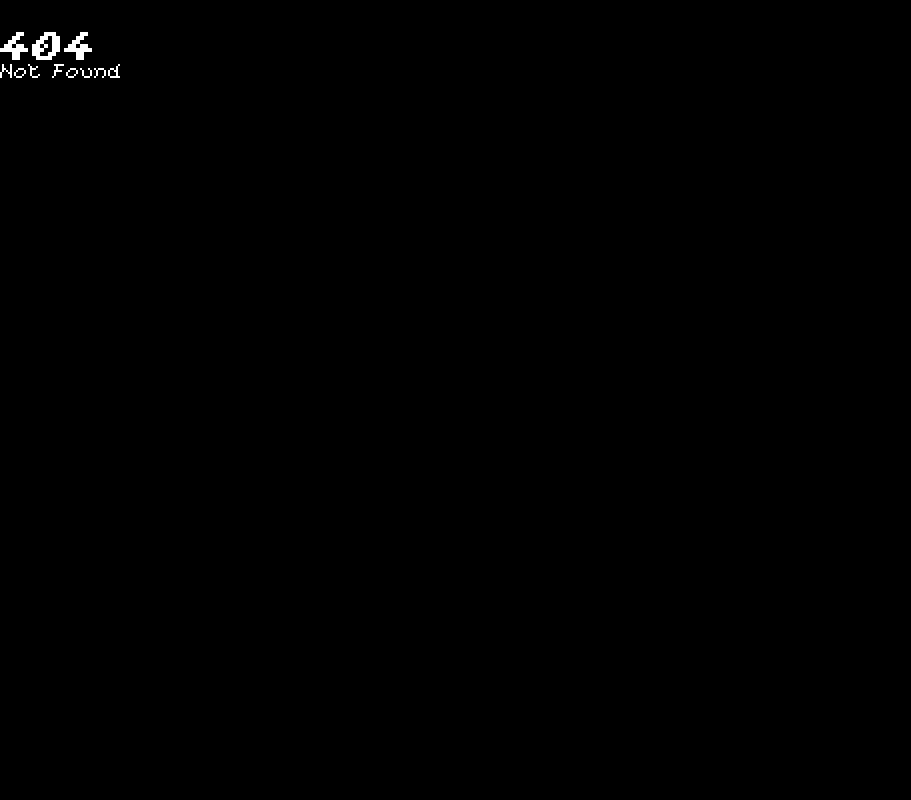
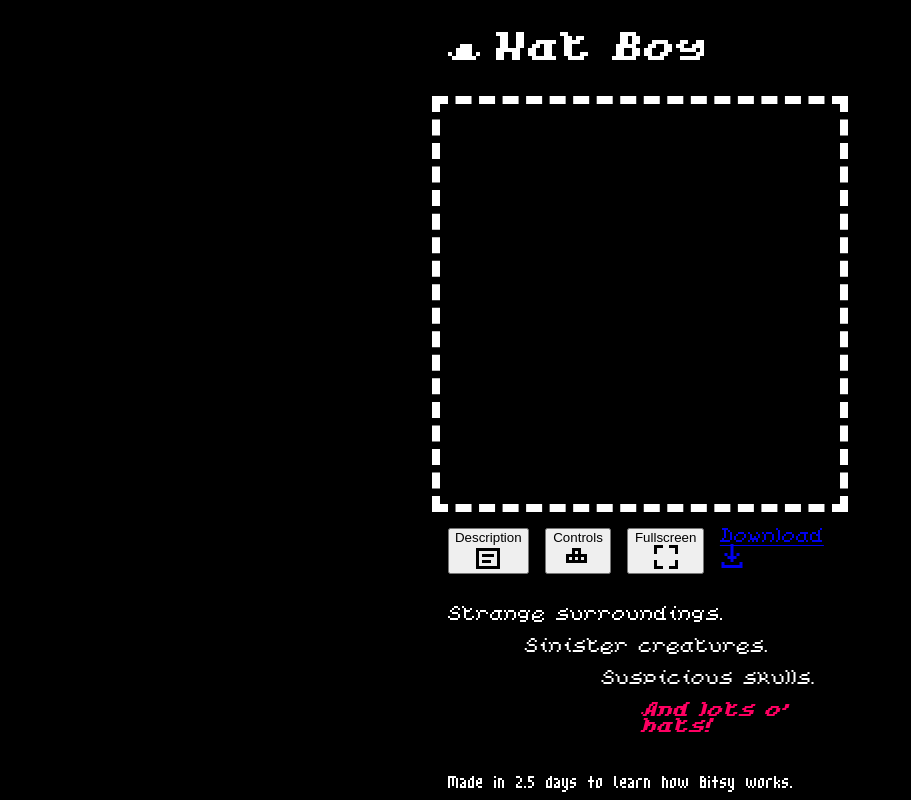
Before and after one commit to SamTF/web-games-library, a SvelteKit app: page /hat-boy in a window 1280 px wide. Before the commit this address had no page. Shown: the whole page, without its empty margins (0-911 px from the left). Built offline with nearby package versions, Linux system fonts and the light colour scheme.

Commit message:
Finished Hat Boy page

```diff
--- /dev/null
+++ b/src/routes/hat-boy/+page.svelte
@@ -0,0 +1,192 @@
+<!-- Page for the HAT BOY game -->
+
+<!-- JS -->
+<script>
+    import Meta from "$components/UI/Meta.svelte";
+    import {requestFullscreen} from '$lib/fullscreen'
+
+    let showText = { description: true, controls: false }
+
+    const toggleText = ( showDescription ) => {
+        showText.description = showDescription
+        showText.controls = !showDescription
+    }
+
+    // fullscreen
+    let fsContainer = null
+
+    const fullscreen = () => {
+        console.log("fullscreen time")
+        console.log(fsContainer)
+        requestFullscreen(fsContainer)
+    }
+</script>
+
+<!-- META -->
+<Meta
+    title={"Hat Boy"}
+    description={"Strange surroundings. Sinister creatures. Suspicious skulls. And lots o' hats!"}
+    thumbnail={"/games/hat-boy/icon.gif"}
+/>
+
+<!-- HTML -->
+<svelte:head>
+  <link rel="icon" type="image/gif" href={"/games/hat-boy/icon.gif"} />
+</svelte:head>
+
+<main class="center">
+    <div class="game-container">
+        <div class="game-header">
+            <img src="/games/hat-boy/icon.gif" alt="game-icon" class="game-icon">
+            <h1 class="game-title">Hat Boy</h1>
+        </div>
+
+        <iframe
+            src="/games/hat-boy/hat_boy.html"
+            class="game-frame"
+            title="GAME"
+            id="game_drop"
+            frameborder="0"
+            scrolling="no"
+            allowfullscreen="true"
+            allowtransparency="true"
+            webkitallowfullscreen="true"
+            msallowfullscreen="true"
+            allow="autoplay; fullscreen *; geolocation; microphone; camera; midi; monetization; xr-spatial-tracking; gamepad; gyroscope; accelerometer; xr; cross-origin-isolated"
+            bind:this={fsContainer}
+        />
+
+        <div class="buttons">
+            <!-- Show Description -->
+            <button
+                class="btn-icon"
+                on:click={() => toggleText(true)}
+            >
+                <span>Description</span>
+                <svg class="icon" xmlns="http://www.w3.org/2000/svg" viewBox="0 0 8 8"><path fill="currentColor" d="M0 1v7h8V1H0zm7 6H1V2h6v5zM2 5h3v1H2zm0-2h4v1H2z"/></svg>
+            </button>
+
+            <!-- Show Controls -->
+            <button
+                class="btn-icon"
+                on:click={() => toggleText(false)}
+            >
+                <span>Controls</span>
+                <svg class="icon" xmlns="http://www.w3.org/2000/svg" viewBox="0 0 8 8"><path fill="currentColor" d="M5 3V1H2v2H0v3h7V3H5zM2 5H1V4h1v1zm2 0H3V4h1v1zm0-2H3V2h1v1zm2 2H5V4h1v1z"/></svg>
+            </button>
+
+            <!-- Enter Fullscreen Mode -->
+            <button
+                class="btn-icon"
+                on:click={fullscreen}
+            >
+                <span>Fullscreen</span>
+                <svg class="icon" xmlns="http://www.w3.org/2000/svg" viewBox="0 0 8 8"><path fill="currentColor" d="M3 7v1H0V5h1v2zm2 0v1h3V5H7v2zM3 1V0H0v3h1V1zm2 0V0h3v3H7V1z"/></svg>
+            </button>
+
+            <!-- Download the game -->
+            <a
+                href="/games/hat-boy/hat_boy.bitsy"
+                download="hat_boy.bitsy"
+                class="btn btn-icon"
+            >
+                <span>Download</span>
+                <svg class="icon" xmlns="http://www.w3.org/2000/svg" viewBox="0 0 8 8"><path fill="currentColor" d="M4.5 4.005h1v1h-1v.99h-1v-.99h-1v-1h1v-4h1v4zm1-1.01h1v1h-1v-1zm-4 0h1v1h-1v-1zm6 3v2h-7v-2h1v1h5v-1h1z"/></svg>
+            </a>
+        </div>
+
+        <!-- Game Description -->
+        {#if showText.description}
+            <div class="game-description">
+                <p>Strange surroundings.</p>
+                <p style="margin-left: 20%;">Sinister creatures.</p>
+                <p style="margin-left: 40%;">Suspicious skulls.</p>
+                <p style="margin-left: 50%;" class="accent"><b><i>And lots o' hats!</i></b></p>
+
+                <br>
+
+                <p class="sub-font">Made in 2.5 days to learn how Bitsy works.</p>
+            </div>
+        {/if}
+
+        <!-- Game controls -->
+        {#if showText.controls}
+            <div class="game-controls">
+                <h3><b>CONTROLS:</b></h3>
+                <ul>
+                    <li class="sub-font">Move - arrow keys</li>
+                    <li class="sub-font">Interact - walk into sprite</li>
+                </ul>
+
+            </div>
+        {/if}
+    </div>
+</main>
+
+<!-- CSS -->
+<style>
+    /* :root {
+        --bg-colour: red;
+    } */
+
+    iframe {
+        width: 100%;
+        height: 100%;
+
+        outline: 8px dashed white;
+        outline-offset: 8px;
+
+        margin-bottom: 32px;
+
+        background-color: black;
+        background: black;
+    }
+
+    .game-container {
+        height: 30vw;
+        width: 30vw;
+    }
+
+    .game-icon {
+        /* flex-grow: 1; */
+        height: 100%;
+        height: 2rem;
+
+    }
+
+    .game-header {
+        display: flex;
+        flex-direction: row;
+        flex-wrap: nowrap;
+        gap: 1rem;
+
+        margin-bottom: 3rem;
+
+        max-height: 10vh;
+    }
+
+    .buttons {
+        display: flex;
+        flex-direction: row;
+        justify-content: space-evenly;
+        gap: 1rem;
+
+        margin-bottom: 2rem;
+    }
+
+    .icon {
+        /* height: 2rem; */
+        height: 24px;
+        object-fit: contain;
+        position: relative;
+        /* flex-grow: 1; */
+
+        /* filter: invert(50%) sepia(48%) saturate(5454%) hue-rotate(164deg) brightness(99%) contrast(105%); */
+
+        /* shape-rendering: crispEdges; */
+
+        /* https://stackoverflow.com/questions/7415872/change-color-of-png-image-via-css */
+        /* https://stackoverflow.com/questions/42966641/how-to-transform-black-into-any-given-color-using-only-css-filters/43960991#43960991 */
+        /* https://codepen.io/sosuke/pen/Pjoqqp */
+    }
+</style>
```
Also changed, not shown: src/routes/hatboy/+page.svelte (deleted, +0 -92 lines).
